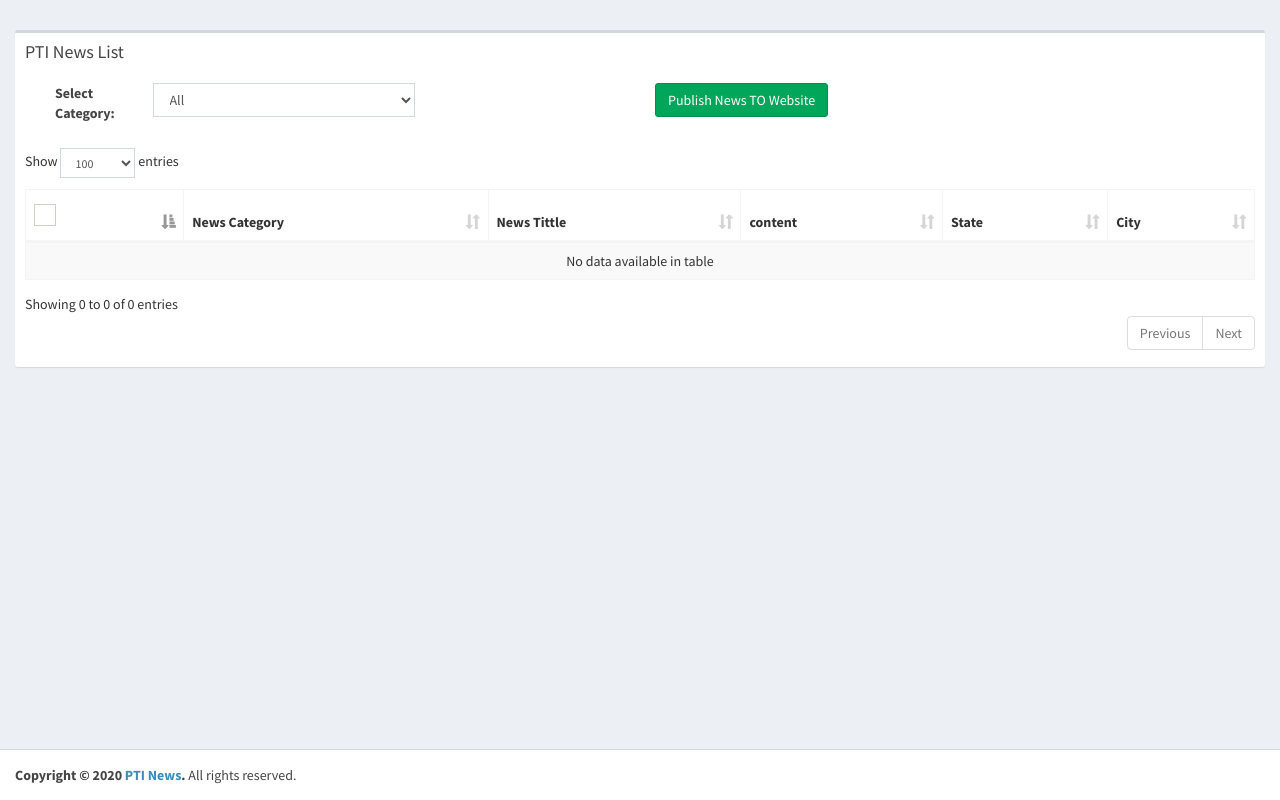
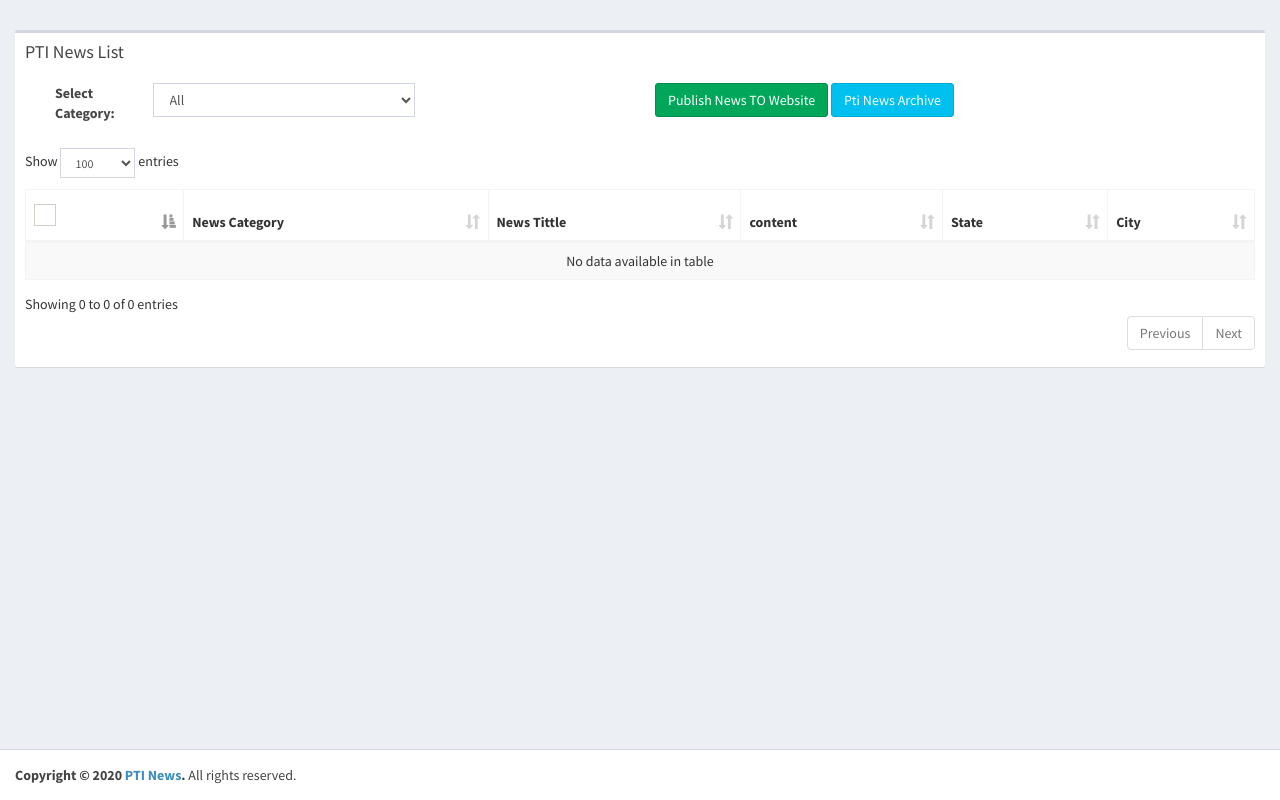
Before and after one commit to Avijitdave/pti, a CodeIgniter app: page /pti/index.php/pti_news/index in a window 1280 px wide. Run offline with CodeIgniter, Linux system fonts and the light colour scheme; tables that the repository leaves empty or names only in its code hold one stand-in row (values such as "Sample post").

Commit message:
news archive

```diff
--- a/application/controllers/Pti.php
+++ b/application/controllers/Pti.php
@@ -205,7 +205,6 @@ class Pti extends CI_Controller {
                         $temp['updated_at'] = date('Y-m-d H:i:s');
                     }
                     $keywordTemp[] = $temp;
-                    print_r($keywordTemp); die;
                     $db2->insert_batch('ibc_news_keywords',$keywordTemp);
                     /*
                      * keyword closed
@@ -257,4 +256,5 @@ class Pti extends CI_Controller {
 	        echo json_encode(array('status'=>200));
 	    }
 	}
+
 }
--- a/application/controllers/Pti_news.php
+++ b/application/controllers/Pti_news.php
@@ -13,4 +13,21 @@ class Pti_news extends CI_Controller {
 		$data['feeds'] = $this->Pti_model->news();
 		$this->load->view('pti_news',$data);
 	}
+
+	function archive($fromdate=null,$todate=null){
+	    if(!is_null($fromdate)){
+	        $fromdate = explode('-', $fromdate);
+	        $fromdate = $fromdate[2].'-'.$fromdate[0].'-'.$fromdate[1];
+	    }
+
+	    if(!is_null($todate)){
+	        $todate = explode('-', $todate);
+	        $todate = $todate[2].'-'.$todate[0].'-'.$todate[1];
+	    }
+
+	    $this->load->model('Pti_model');
+	    $data['header'] = $this->load->view('include/headercss','',true);
+	    $data['feeds'] = $this->Pti_model->archive_news($fromdate,$todate);
+	    $this->load->view('pti_news_archive',$data);
+	}
 }
--- a/application/models/Pti_model.php
+++ b/application/models/Pti_model.php
@@ -136,6 +136,23 @@ class Pti_model extends CI_Model {
 	    $this->db->join('ibc_cities ici','ici.id = inp.city_id','left');
 	    $this->db->join('ibc_states is','is.id = inp.state_id','left');
 	    $data['feeds'] = $this->db->get_where('ibc_news_pti inp',array('date(inp.published)'=>date('Y-m-d'),'inp.status'=>1))->result_array();
+	    return $data['feeds'];
+	}
+
+	function archive_news($fromdate=null,$todate=null){
+	    $this->db->select('inp.*,ic.category_name_english,ici.city_name_english,is.state_name_english');
+	    $this->db->order_by('inp.published','desc');
+	    $this->db->join('ibc_categories ic','ic.id = inp.ibc_category','left');
+	    $this->db->join('ibc_cities ici','ici.id = inp.city_id','left');
+	    $this->db->join('ibc_states is','is.id = inp.state_id','left');
+	    $this->db->order_by('inp.published,inp.id','desc');
+	    if(!is_null($fromdate)){
+	       $this->db->where('date(inp.published)>=',$fromdate);
+	    }
+	    if(!is_null($todate)){
+	        $this->db->where('date(inp.published)<=',$todate);
+	    }
+	    $data['feeds'] = $this->db->get('ibc_news_pti inp')->result_array();
 	    return $data['feeds'];
 	}
 
@@ -396,4 +413,7 @@ class Pti_model extends CI_Model {
 	    }
 
 	}
+
+
+
 }
--- a/application/views/pti_news.php
+++ b/application/views/pti_news.php
@@ -66,6 +66,7 @@
 		<div class="col-md-6">
 			<div class="card-footer">
                   <button type="button" class="btn btn-success" id="feed_pub">Publish News TO Website</button>
+                  <a class="btn btn-info" href="<?php echo base_url();?>Pti_news/archive">Pti News Archive</a>
                 </div>
 		</div>
 
```
